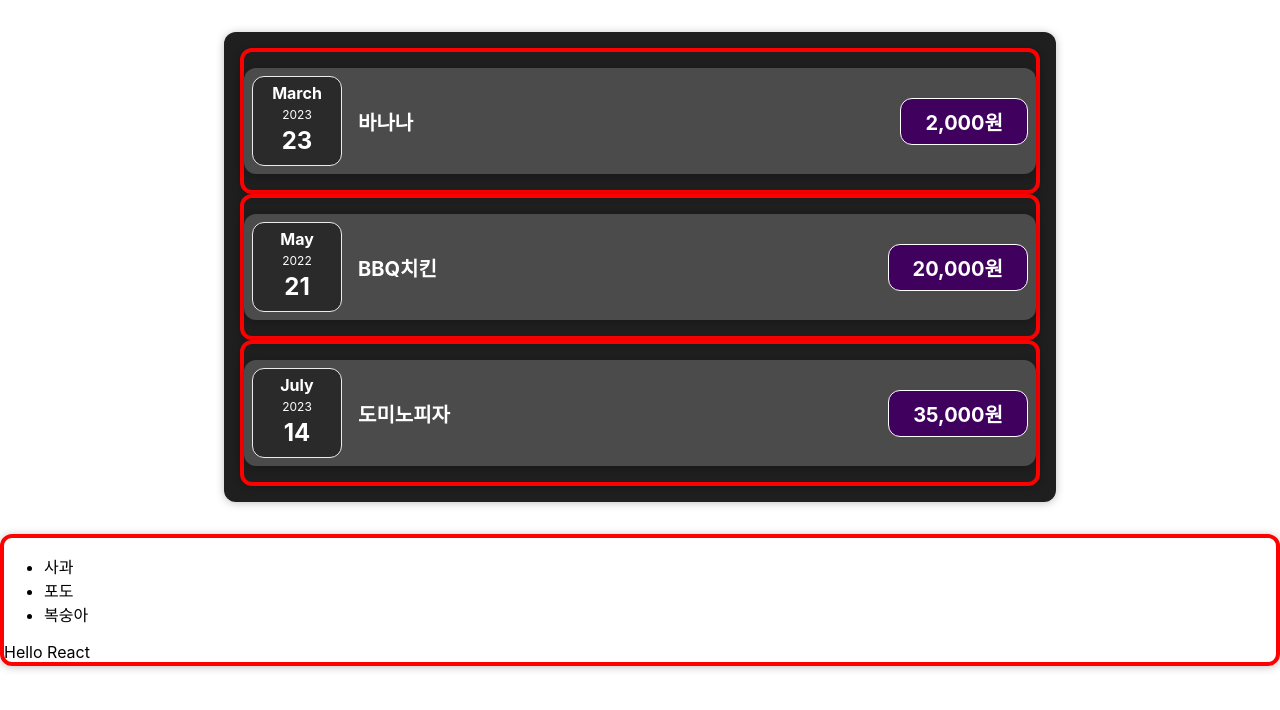
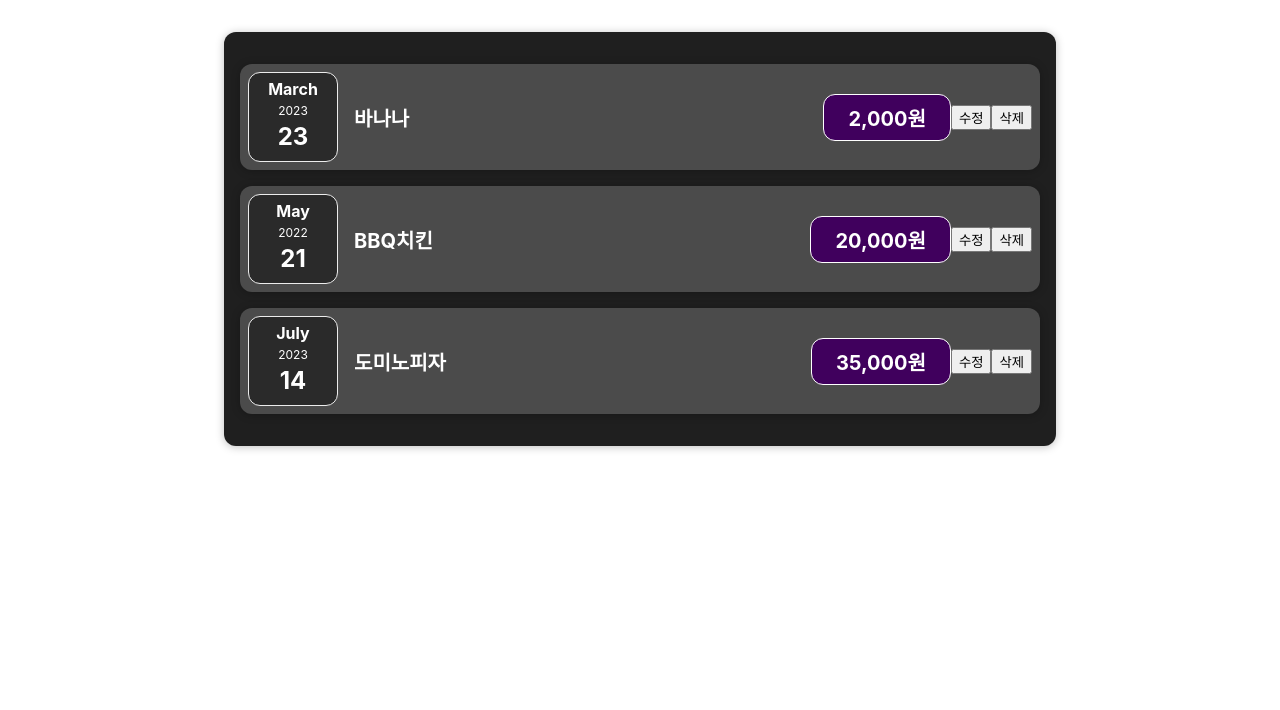
Before and after one commit to sunk-dev/react-study202308new, a React (Create React App) app: page / in a window 1280 px wide. Shown: the top 710 px of the page. Built offline with nearby package versions, Linux system fonts and the light colour scheme.

Commit message:
이벤트 바인딩

```diff
--- a/src/App.js
+++ b/src/App.js
@@ -25,13 +25,6 @@ const App = () => {
   return (
     <>
       <ExpenseList items={expenses} />
-      <Hello>
-        <ul>
-          <li>사과</li>
-          <li>포도</li>
-          <li>복숭아</li>
-        </ul>
-      </Hello>
     </>
   );
 };
--- a/src/components/ExpenseItem.js
+++ b/src/components/ExpenseItem.js
@@ -22,15 +22,20 @@ const ExpenseItem = ({ title, price: propsPrice, date }) => {
   // 숫자를 원화표기법으로 바꾸기
   const formattedPrice = new Intl.NumberFormat('ko-KR').format(propsPrice);
 
+  const clickHandler = e => {
+    console.log('버튼 클릭함!');
+    console.log(e.target);
+  };
+
   return (
-    <Card className='circle'>
-      <div className="expense-item">
-        <ExpenseDate date={date} />
-        <div className="expense-item__description">
-          <h2>{title}</h2>
-          <div className="expense-item__price">{formattedPrice}원</div>
-        </div>
+    <Card className="expense-item">
+      <ExpenseDate date={date} />
+      <div className="expense-item__description">
+        <h2>{title}</h2>
+        <div className="expense-item__price">{formattedPrice}원</div>
       </div>
+      <button id='btn' onClick={clickHandler}>수정</button>
+      <button id='btn' onClick={e => { console.log('삭제!') }}>삭제</button>
     </Card>
   );
 };
--- a/src/components/UI/Card.css
+++ b/src/components/UI/Card.css
@@ -1,5 +1,4 @@
 .card {
   border-radius: 12px;
   box-shadow: 0 1px 8px rgba(0, 0, 0, 0.25);
-  border: 4px solid red;
 }
```
